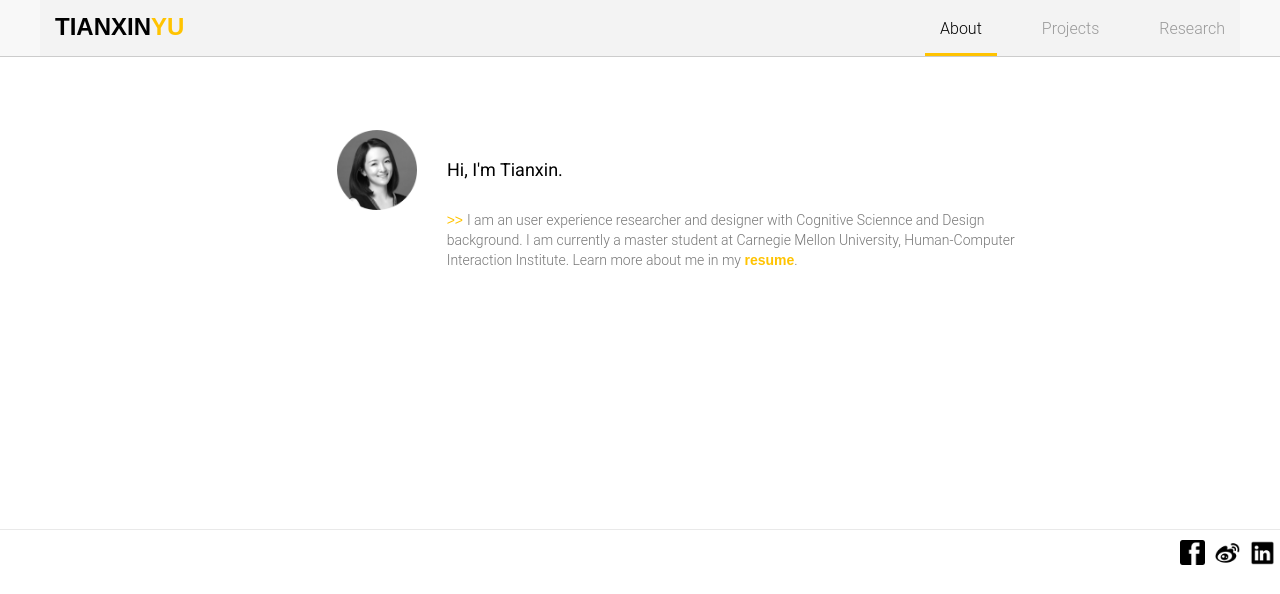
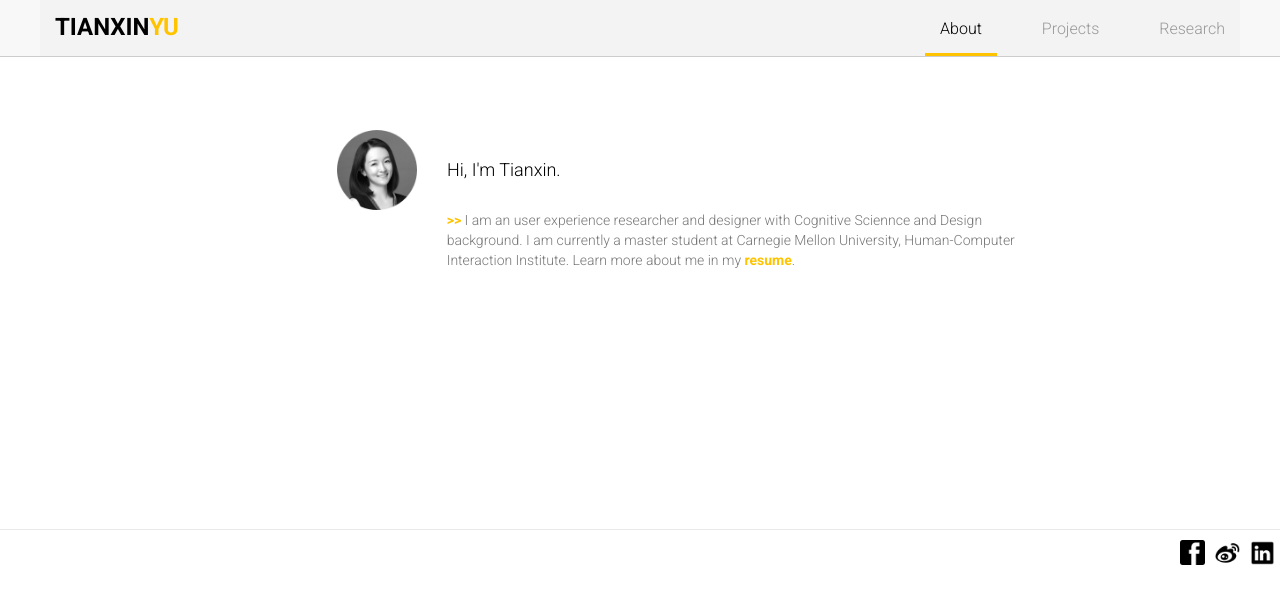
Before and after one commit to megacreep/goddess, a Django app: page / in a window 1280 px wide. Shown: the top 594 px of the page. Run offline with Django 3.2, Linux system fonts and the light colour scheme.

Commit message:
update font

```diff
--- a/portfolio/static/portfolio/css/main.css
+++ b/portfolio/static/portfolio/css/main.css
@@ -5,7 +5,8 @@ html {
 body {
     background: #ffffff;
     color: #777;
-    font-family: 'Roboto Light', sans-serif;
+    font-family: 'Roboto', sans-serif;
+    font-weight: 300;
 }
 
 h1,
@@ -607,8 +608,8 @@ a:focus {
 .navbar-default .navbar-brand {
     font-size: 24px;
     line-height: 24px;
-    font-family: 'Roboto bold', sans-serif;
-    font-weight: bold;
+    font-family: 'Roboto', sans-serif;
+    font-weight: 700;
     color: black;
     /*background: url(../images/logo.png) no-repeat 0 50%;*/
 }
@@ -635,7 +636,8 @@ a:focus {
 }
 
 .navbar-default .navbar-nav > li > a {
-    font-family: 'Roboto light', sans-serif;
+    font-family: 'Roboto', sans-serif;
+    font-weight: 300;
     font-size: 16px;
     line-height: 18px;
     color: #999;
@@ -935,7 +937,8 @@ textarea#message {
 
 .yellow {
   color: #ffc300;
-  font-family: "Roboto bold", sans-serif;
+  font-family: "Roboto", sans-serif;
+  font-weight: 700;
 }
 
 .img-avatar {
--- a/portfolio/templates/portfolio/base.html
+++ b/portfolio/templates/portfolio/base.html
@@ -28,7 +28,8 @@
   <link rel="apple-touch-icon-precomposed"
         href="{% static 'portfolio/images/ico/apple-touch-icon-57-precomposed.png' %}">
 
-  <link href='https://fonts.googleapis.com/css?family=Open+Sans|Roboto' rel='stylesheet' type='text/css'>
+  <link href="https://fonts.googleapis.com/css?family=Roboto:300,400,700" rel="stylesheet">
+  <link href='https://fonts.googleapis.com/css?family=Open+Sans' rel='stylesheet' type='text/css'>
   <script>
     (function(i,s,o,g,r,a,m){i['GoogleAnalyticsObject']=r;i[r]=i[r]||function(){
     (i[r].q=i[r].q||[]).push(arguments)},i[r].l=1*new Date();a=s.createElement(o),
```
